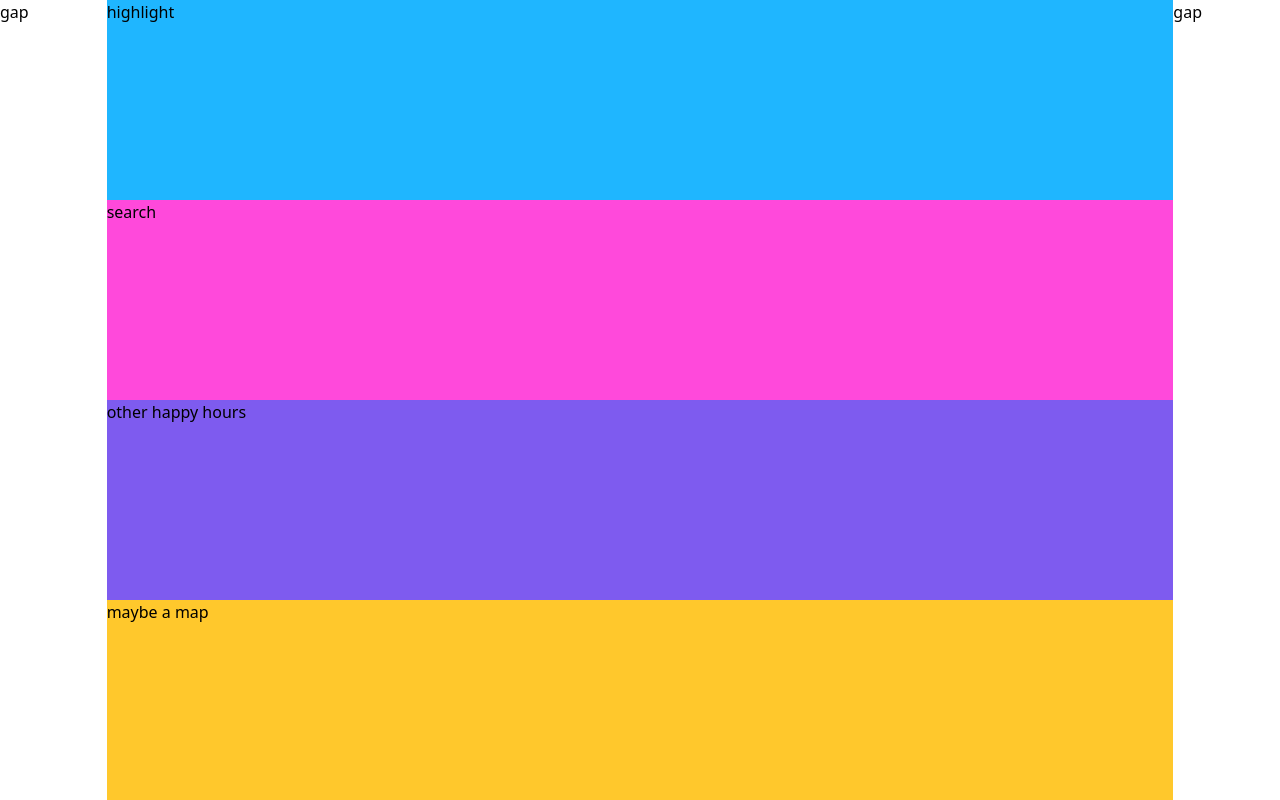
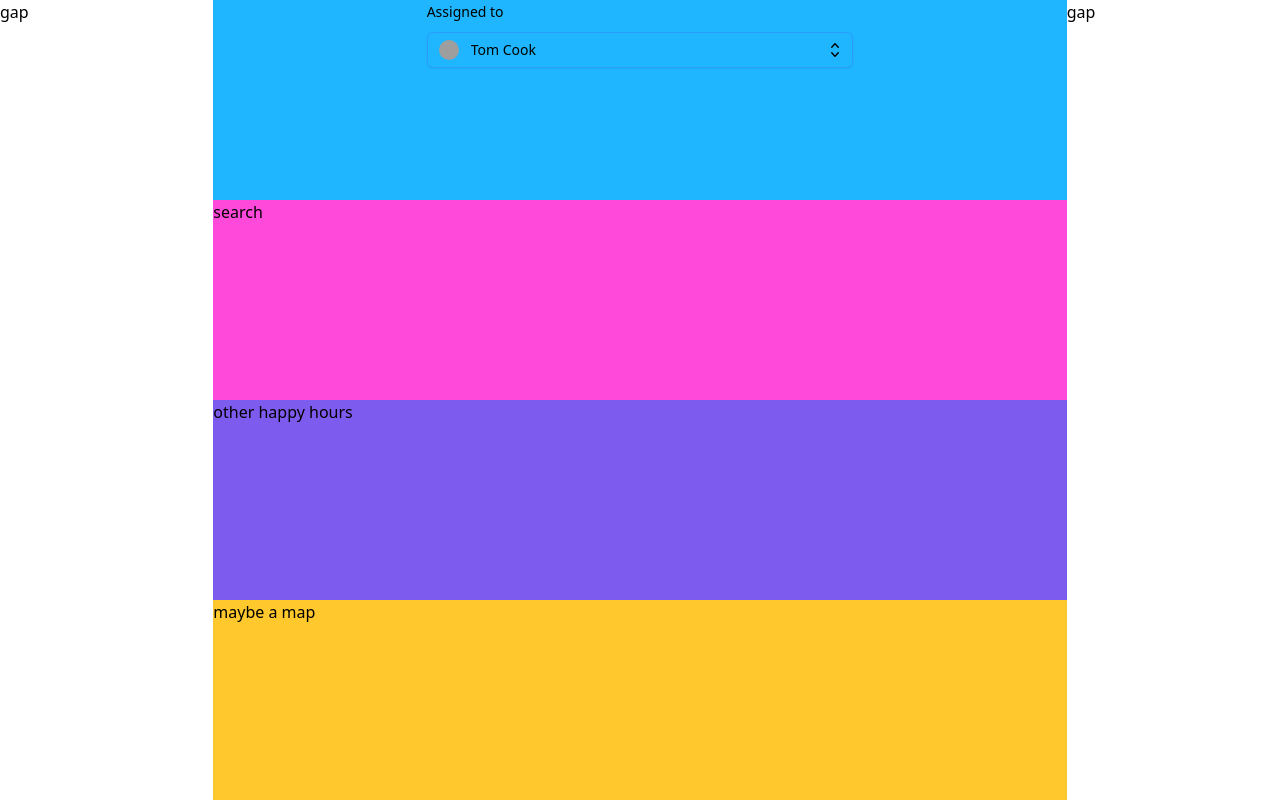
Before and after one commit to lollyca/happyhourhippo, a Next.js app: page / in a window 1280 px wide. Built offline with nearby package versions, Linux system fonts and the light colour scheme; grey boxes are pictures that could not be loaded.

Commit message:
Added Select Menu Component

```diff
--- /dev/null
+++ b/app/components/select-day-menu.tsx
@@ -0,0 +1,127 @@
+'use client'
+
+import { Fragment, useState } from 'react'
+import { Listbox, Transition } from '@headlessui/react'
+import { CheckIcon, ChevronUpDownIcon } from '@heroicons/react/20/solid'
+
+const people = [
+  {
+    id: 1,
+    name: 'Wade Cooper',
+    avatar:
+      'https://images.unsplash.com/photo-1491528323818-fdd1faba62cc?ixlib=rb-1.2.1&ixid=eyJhcHBfaWQiOjEyMDd9&auto=format&fit=facearea&facepad=2&w=256&h=256&q=80',
+  },
+  {
+    id: 2,
+    name: 'Arlene Mccoy',
+    avatar:
+      'https://images.unsplash.com/photo-1550525811-e5869dd03032?ixlib=rb-1.2.1&auto=format&fit=facearea&facepad=2&w=256&h=256&q=80',
+  },
+  {
+    id: 3,
+    name: 'Devon Webb',
+    avatar:
+      'https://images.unsplash.com/photo-1500648767791-00dcc994a43e?ixlib=rb-1.2.1&ixid=eyJhcHBfaWQiOjEyMDd9&auto=format&fit=facearea&facepad=2.25&w=256&h=256&q=80',
+  },
+  {
+    id: 4,
+    name: 'Tom Cook',
+    avatar:
+      'https://images.unsplash.com/photo-1472099645785-5658abf4ff4e?ixlib=rb-1.2.1&ixid=eyJhcHBfaWQiOjEyMDd9&auto=format&fit=facearea&facepad=2&w=256&h=256&q=80',
+  },
+  {
+    id: 5,
+    name: 'Tanya Fox',
+    avatar:
+      'https://images.unsplash.com/photo-1494790108377-be9c29b29330?ixlib=rb-1.2.1&ixid=eyJhcHBfaWQiOjEyMDd9&auto=format&fit=facearea&facepad=2&w=256&h=256&q=80',
+  },
+  {
+    id: 6,
+    name: 'Hellen Schmidt',
+    avatar:
+      'https://images.unsplash.com/photo-1487412720507-e7ab37603c6f?ixlib=rb-1.2.1&ixid=eyJhcHBfaWQiOjEyMDd9&auto=format&fit=facearea&facepad=2&w=256&h=256&q=80',
+  },
+  {
+    id: 7,
+    name: 'Caroline Schultz',
+    avatar:
+      'https://images.unsplash.com/photo-1568409938619-12e139227838?ixlib=rb-1.2.1&ixid=eyJhcHBfaWQiOjEyMDd9&auto=format&fit=facearea&facepad=2&w=256&h=256&q=80',
+  },
+
+]
+
+function classNames(...classes) {
+  return classes.filter(Boolean).join(' ')
+}
+
+export default function SelectMenu() {
+  const [selected, setSelected] = useState(people[3])
+
+  return (
+    <Listbox value={selected} onChange={setSelected}>
+      {({ open }) => (
+        <>
+          <Listbox.Label className="block text-sm font-medium leading-6 text-gray-900">Assigned to</Listbox.Label>
+          <div className="relative mt-2">
+            <Listbox.Button className="relative w-full cursor-default rounded-md bg-white py-1.5 pl-3 pr-10 text-left text-gray-900 shadow-sm ring-1 ring-inset ring-gray-300 focus:outline-none focus:ring-2 focus:ring-indigo-500 sm:text-sm sm:leading-6">
+              <span className="flex items-center">
+                <img src={selected.avatar} alt="" className="h-5 w-5 flex-shrink-0 rounded-full" />
+                <span className="ml-3 block truncate">{selected.name}</span>
+              </span>
+              <span className="pointer-events-none absolute inset-y-0 right-0 ml-3 flex items-center pr-2">
+                <ChevronUpDownIcon className="h-5 w-5 text-gray-400" aria-hidden="true" />
+              </span>
+            </Listbox.Button>
+
+            <Transition
+              show={open}
+              as={Fragment}
+              leave="transition ease-in duration-100"
+              leaveFrom="opacity-100"
+              leaveTo="opacity-0"
+            >
+              <Listbox.Options className="absolute z-10 mt-1 max-h-56 w-full overflow-auto rounded-md bg-white py-1 text-base shadow-lg ring-1 ring-black ring-opacity-5 focus:outline-none sm:text-sm">
+                {people.map((person) => (
+                  <Listbox.Option
+                    key={person.id}
+                    className={({ active }) =>
+                      classNames(
+                        active ? 'bg-indigo-600 text-white' : 'text-gray-900',
+                        'relative cursor-default select-none py-2 pl-3 pr-9'
+                      )
+                    }
+                    value={person}
+                  >
+                    {({ selected, active }) => (
+                      <>
+                        <div className="flex items-center">
+                          <img src={person.avatar} alt="" className="h-5 w-5 flex-shrink-0 rounded-full" />
+                          <span
+                            className={classNames(selected ? 'font-semibold' : 'font-normal', 'ml-3 block truncate')}
+                          >
+                            {person.name}
+                          </span>
+                        </div>
+
+                        {selected ? (
+                          <span
+                            className={classNames(
+                              active ? 'text-white' : 'text-indigo-600',
+                              'absolute inset-y-0 right-0 flex items-center pr-4'
+                            )}
+                          >
+                            <CheckIcon className="h-5 w-5" aria-hidden="true" />
+                          </span>
+                        ) : null}
+                      </>
+                    )}
+                  </Listbox.Option>
+                ))}
+              </Listbox.Options>
+            </Transition>
+          </div>
+        </>
+      )}
+    </Listbox>
+  )
+}
--- a/app/page.tsx
+++ b/app/page.tsx
@@ -1,17 +1,22 @@
+import SelectMenu from './components/select-day-menu'
 
 export default function Home() {
   return (
     <div className="grid grid-cols-12 h-full">
-      <div className="col-span-1">gap</div>
+      <div className="col-span-2">gap</div>
 
-      <div className="grid grid-rows-4 col-span-10">
-        <div className="bg-blue">highlight</div>
+      <div className="grid grid-rows-4 grid-cols-1 col-span-8">
+        <div className="bg-blue flex justify-center">
+          <div className="w-2/4">
+            < SelectMenu />
+          </div>
+        </div>
         <div className="bg-pink">search</div>
         <div className="bg-purple">other happy hours</div>
         <div className="bg-yellow">maybe a map</div>
       </div>
 
-      <div className="col-span-1">gap</div>
+      <div className="col-span-2">gap</div>
     </div>
   )
 }
--- a/package.json
+++ b/package.json
@@ -9,6 +9,8 @@
     "lint": "next lint"
   },
   "dependencies": {
+    "@headlessui/react": "^1.7.16",
+    "@heroicons/react": "^2.0.18",
     "@types/node": "20.4.9",
     "@types/react": "18.2.20",
     "@types/react-dom": "18.2.7",
```
Also changed, not shown: 1 other file (tests, documents, lock files or other folders).
